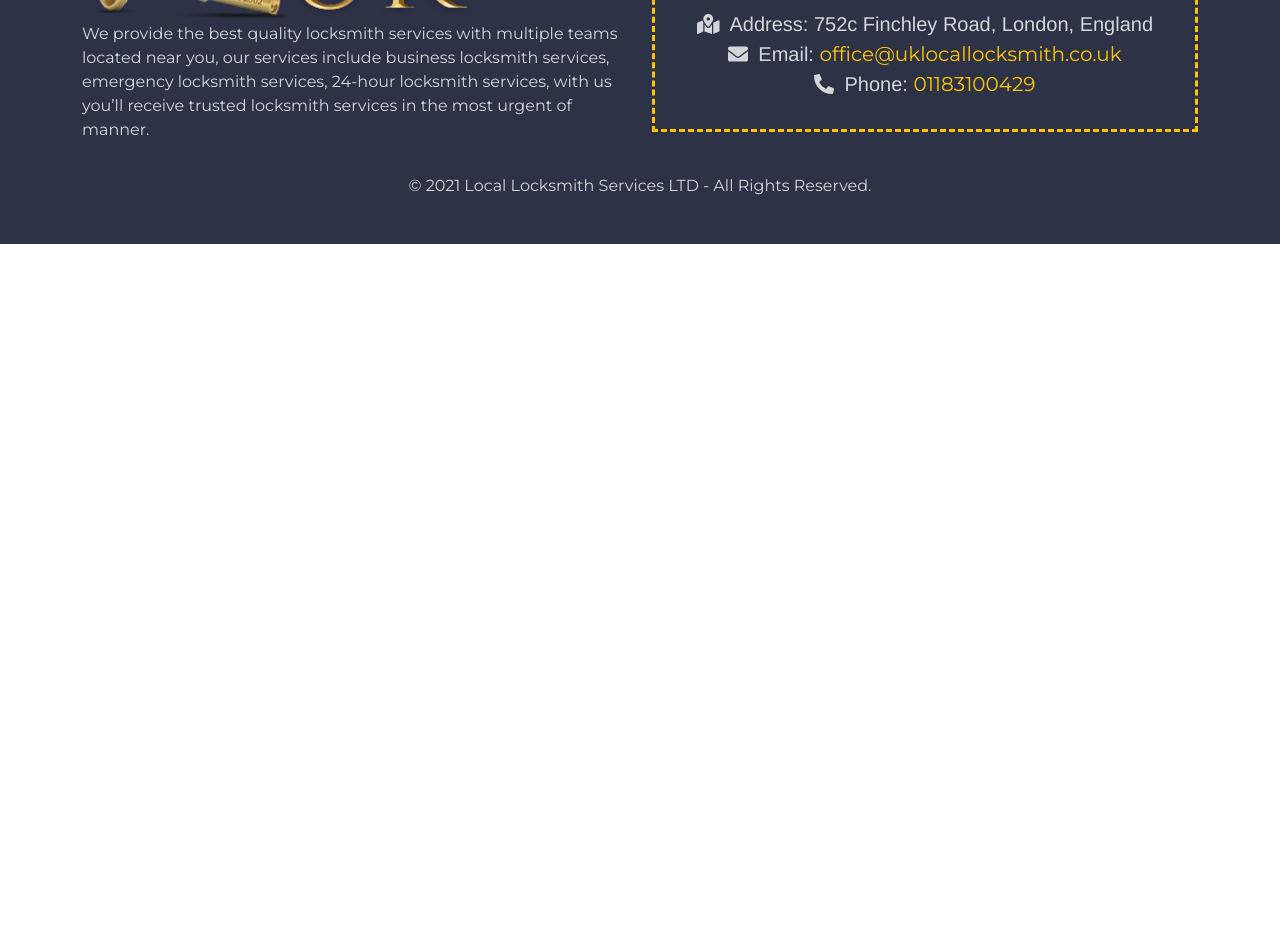
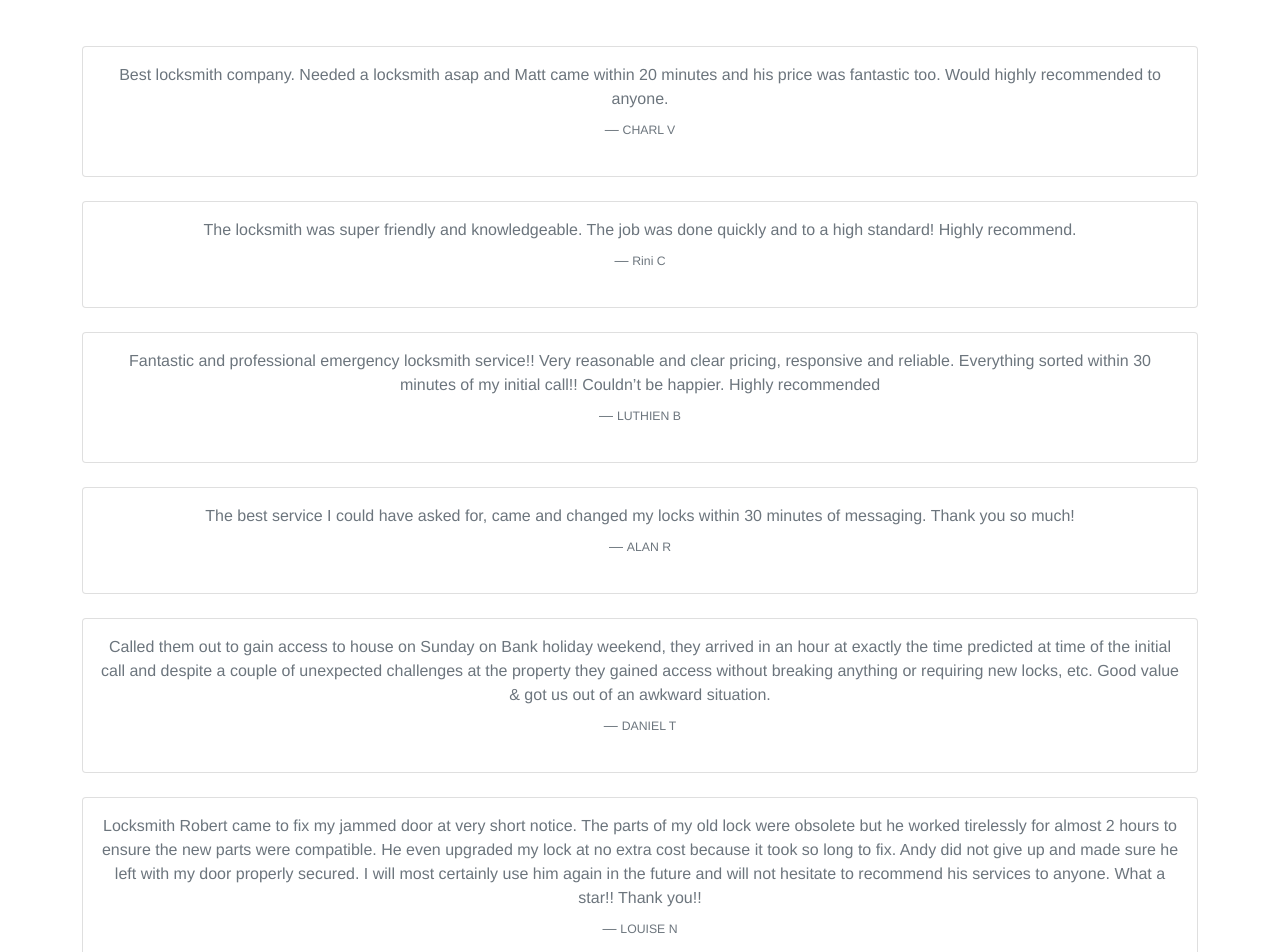
Before and after one commit to PhantomCracker/SEO-website, a Vue app: page / in a window 1280 px wide. Shown: the part 2720-3672 px from the top of the page. Before the commit the page ends 2964 px from the top, so only its background shows below. Built offline with nearby package versions, Linux system fonts and the light colour scheme.

Commit message:
Add testimonials

```diff
--- /dev/null
+++ b/src/components/home/Testimonials.vue
@@ -0,0 +1,104 @@
+<template>
+    <section class="pt-5 pb-5">
+        <div class="container">
+            <div class="row">
+                <div class="col-12">
+                    <h2 class="mb-2 text-center">What people say</h2>
+                    <p class="mb-5 text-center">Testimonials from our clients</p>
+                </div>
+                <div class="col-12">
+                    <div class="card-columns">
+                        <div class="card mb-4">
+                            <div class="card-body">
+                                <blockquote>
+                                    <i class="fa fa-quote-right fa-2x text-muted pull-right mt-3 mb-3" aria-hidden="true"></i>
+                                    <p class="m-0 text-muted">
+                                        Best locksmith company. Needed a locksmith asap and Matt came within 20 minutes and his price was fantastic too. Would highly recommended to anyone.
+                                    </p>
+                                    <footer class="blockquote-footer small p-1 mt-1">
+                                        <span class="small">CHARL V</span>
+                                    </footer>
+                                </blockquote>
+                            </div>
+                        </div>
+                        <div class="card mb-4">
+                            <div class="card-body">
+                                <blockquote>
+                                    <i class="fa fa-quote-right fa-2x text-muted pull-right mt-3 mb-3" aria-hidden="true"></i>
+                                    <p class="m-0 text-muted">
+                                        The locksmith was super friendly and knowledgeable. The job was done quickly and to a high standard! Highly recommend.
+                                    </p>
+                                    <footer class="blockquote-footer small p-1 mt-1">
+                                        <span class="small">Rini C</span>
+                                    </footer>
+                                </blockquote>
+                            </div>
+                        </div>
+                        <div class="card mb-4">
+                            <div class="card-body">
+                                <blockquote>
+                                    <i class="fa fa-quote-right fa-2x text-muted pull-right mt-3 mb-3" aria-hidden="true"></i>
+                                    <p class="m-0 text-muted">
+                                        Fantastic and professional emergency locksmith service!! Very reasonable and clear pricing, responsive and reliable. Everything sorted within 30 minutes of my initial call!! Couldn’t be happier. Highly recommended
+                                    </p>
+                                    <footer class="blockquote-footer small p-1 mt-1">
+                                        <span class="small">LUTHIEN B</span>
+                                    </footer>
+                                </blockquote>
+                            </div>
+                        </div>
+                        <div class="card mb-4">
+                            <div class="card-body">
+                                <blockquote>
+                                    <i class="fa fa-quote-right fa-2x text-muted pull-right mt-3 mb-3" aria-hidden="true"></i>
+                                    <p class="m-0 text-muted">
+                                        The best service I could have asked for, came and changed my locks within 30 minutes of messaging. Thank you so much!
+                                    </p>
+                                    <footer class="blockquote-footer small p-1 mt-1">
+                                        <span class="small">ALAN R</span>
+                                    </footer>
+                                </blockquote>
+                            </div>
+                        </div>
+                        <div class="card mb-4">
+                            <div class="card-body">
+                                <blockquote>
+                                    <i class="fa fa-quote-right fa-2x text-muted pull-right mt-3 mb-3" aria-hidden="true"></i>
+                                    <p class="m-0 text-muted">
+                                        Called them out to gain access to house on Sunday on Bank holiday weekend, they arrived in an hour at exactly the time predicted at time of the initial call and despite a couple of unexpected challenges at the property they gained access without breaking anything or requiring new locks, etc. Good value & got us out of an awkward situation.
+                                    </p>
+                                    <footer class="blockquote-footer small p-1 mt-1">
+                                        <span class="small">DANIEL T</span>
+                                    </footer>
+                                </blockquote>
+                            </div>
+                        </div>
+                        <div class="card mb-4">
+                            <div class="card-body">
+                                <blockquote>
+                                    <i class="fa fa-quote-right fa-2x text-muted pull-right mt-3 mb-3" aria-hidden="true"></i>
+                                    <p class="m-0 text-muted">
+                                        Locksmith Robert came to fix my jammed door at very short notice. The parts of my old lock were obsolete but he worked tirelessly for almost 2 hours to ensure the new parts were compatible. He even upgraded my lock at no extra cost because it took so long to fix. Andy did not give up and made sure he left with my door properly secured. I will most certainly use him again in the future and will not hesitate to recommend his services to anyone. What a star!! Thank you!!
+                                    </p>
+                                    <footer class="blockquote-footer small p-1 mt-1">
+                                        <span class="small">LOUISE N</span>
+                                    </footer>
+                                </blockquote>
+                            </div>
+                        </div>
+                    </div>
+                </div>
+            </div>
+        </div>
+    </section>
+</template>
+
+<script>
+export default {
+    name: "Testimonials"
+}
+</script>
+
+<style scoped>
+
+</style>
--- a/src/pages/Home.vue
+++ b/src/pages/Home.vue
@@ -7,6 +7,7 @@
     <AboutTechnicians />
     <ChooseUs />
     <Partners />
+      <Testimonials />
   </div>
 </template>
 
@@ -18,10 +19,12 @@ import AboutTechnicians from "../components/home/AboutTechnicians";
 import Partners from "../components/home/Partners";
 import ServicesOnTop from "../components/home/ServicesOnTop";
 import ChooseUs from "../components/home/ChooseUs";
+import Testimonials from "@/components/home/Testimonials.vue";
 
 export default {
   name: "Home",
   components: {
+      Testimonials,
     ChooseUs,
     ServicesOnTop,
     Hero,
```
